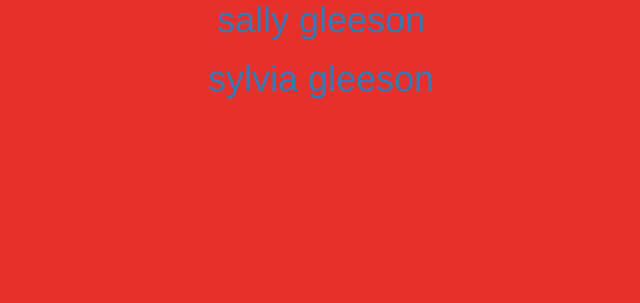
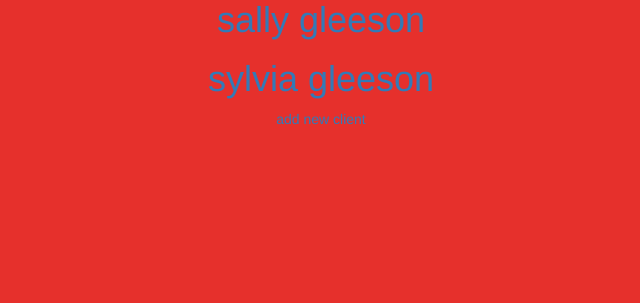
Before and after one commit to allbecauseyoutoldmeso/pass_the_booking_2, a Django app: page / in a window 1280 px wide. Shown: the part 199-502 px from the top of the page, without its empty margins (319-959 px from the left). Run offline with Django 3.2, Linux system fonts and the light colour scheme; data comes from the database, SQL or seed files in the repository; both versions use the stored data as it was after the commit; some libraries are stand-ins or nearby versions.

Commit message:
create form for adding new clients

```diff
--- a/pass_the_booking/templates/pass_the_booking/client_list.html
+++ b/pass_the_booking/templates/pass_the_booking/client_list.html
@@ -8,4 +8,6 @@
   </div>
 {% endfor %}
 
+<a href='{% url 'client_new' %}'>add new client</a>
+
 {% endblock %}
--- a/pass_the_booking/urls.py
+++ b/pass_the_booking/urls.py
@@ -3,5 +3,6 @@ from . import views
 
 urlpatterns = [
     url(r'^$', views.client_list, name='client_list'),
-    url(r'^post/(?P<pk>\d+)/$', views.client_detail, name='client_detail'),
+    url(r'^client/(?P<pk>\d+)/$', views.client_detail, name='client_detail'),
+    url(r'^client/new/$', views.client_new, name='client_new'),
 ]
--- a/pass_the_booking/views.py
+++ b/pass_the_booking/views.py
@@ -1,6 +1,6 @@
-from django.shortcuts import render
 from .models import Client
-from django.shortcuts import render, get_object_or_404
+from django.shortcuts import render, get_object_or_404, redirect
+from .forms import ClientForm
 
 def client_list(request):
     clients = Client.objects.order_by('name')
@@ -9,3 +9,14 @@ def client_list(request):
 def client_detail(request, pk):
     client = get_object_or_404(Client, pk=pk)
     return render(request, 'pass_the_booking/client_detail.html', {'client': client})
+
+def client_new(request):
+    if request.method == 'POST':
+        form = ClientForm(request.POST)
+        if form.is_valid():
+            client = form.save(commit=False)
+            client.save()
+            return redirect('client_detail', pk=client.pk)
+    else:
+        form = ClientForm()
+        return render(request, 'pass_the_booking/client_edit.html', {'form': form})
```
Also changed, not shown: pass_the_booking/forms.py (added, +9 -0 lines), pass_the_booking/templates/pass_the_booking/client_edit.html (added, +10 -0 lines), db.sqlite3.
